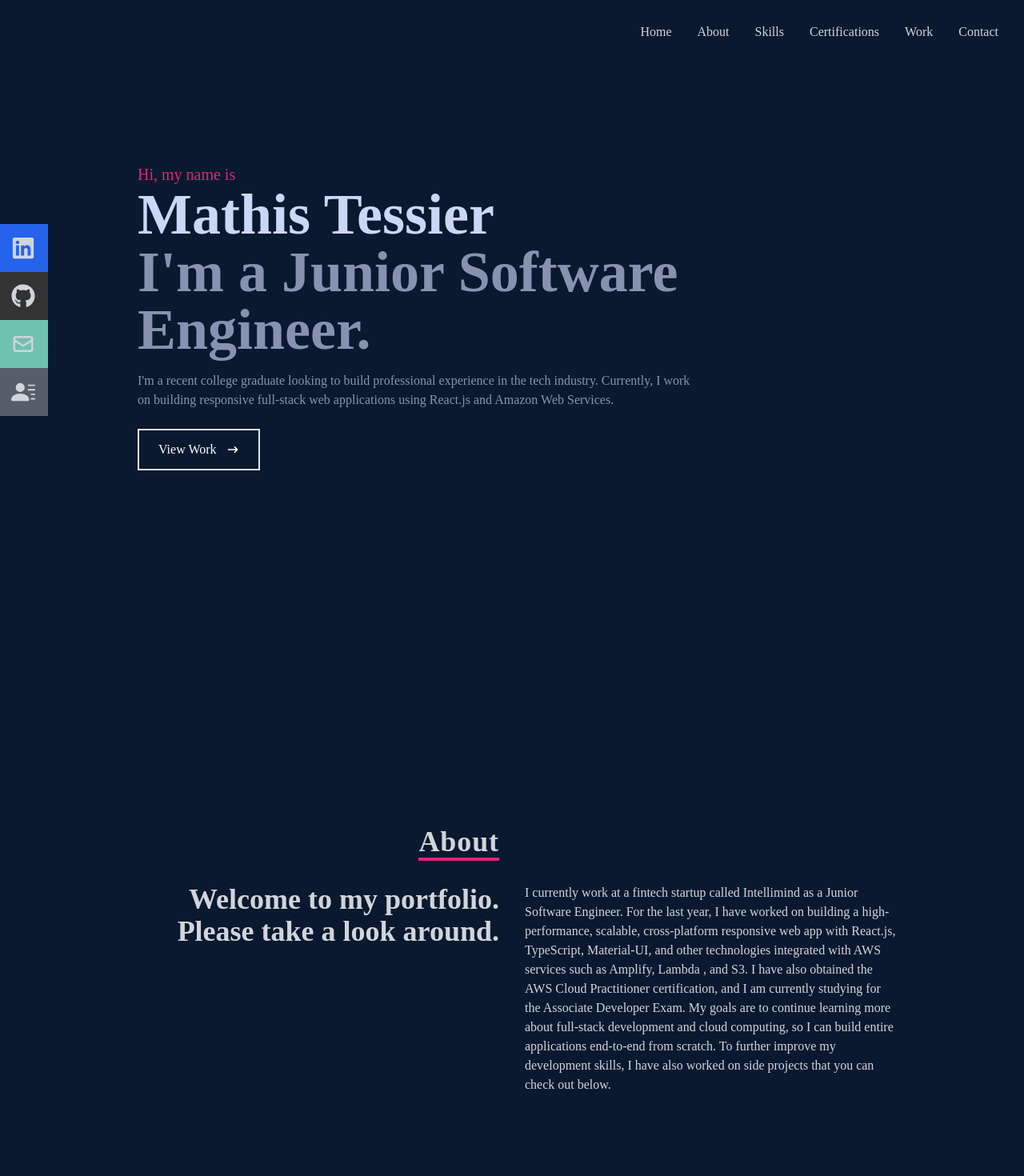
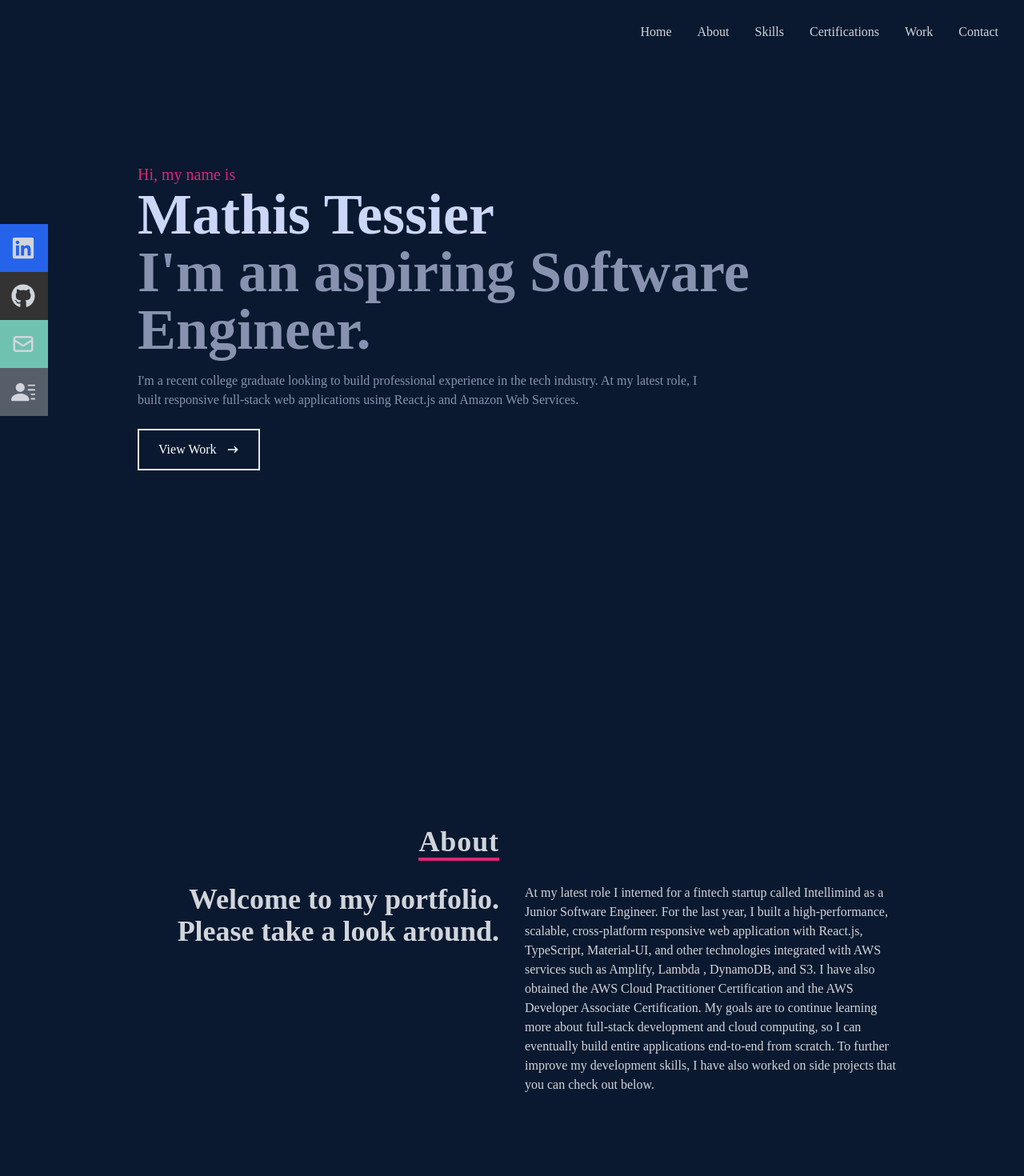
Before and after one commit to Mtessier809/new-portfolio, a React (Create React App) app: page / in a window 1280 px wide. Shown: the top 1470 px of the page at 80% size. Built offline with nearby package versions, Linux system fonts and the light colour scheme.

Commit message:
added dva cert and updated content in Home and About sections. Also linked updated resume

```diff
--- a/src/components/About.jsx
+++ b/src/components/About.jsx
@@ -20,17 +20,17 @@ const About = () => {
             <p>Welcome to my portfolio. Please take a look around.</p>
           </div>
           <p>
-            I currently work at a fintech startup called Intellimind as a Junior
-            Software Engineer. For the last year, I have worked on building a
-            high-performance, scalable, cross-platform responsive web app with
-            React.js, TypeScript, Material-UI, and other technologies integrated
-            with AWS services such as Amplify, Lambda , and S3. I have also
-            obtained the AWS Cloud Practitioner certification, and I am
-            currently studying for the Associate Developer Exam. My goals are to
-            continue learning more about full-stack development and cloud
-            computing, so I can build entire applications end-to-end from
-            scratch. To further improve my development skills, I have also
-            worked on side projects that you can check out below.
+            At my latest role I interned for a fintech startup called
+            Intellimind as a Junior Software Engineer. For the last year, I
+            built a high-performance, scalable, cross-platform responsive web
+            application with React.js, TypeScript, Material-UI, and other
+            technologies integrated with AWS services such as Amplify, Lambda ,
+            DynamoDB, and S3. I have also obtained the AWS Cloud Practitioner
+            Certification and the AWS Developer Associate Certification. My
+            goals are to continue learning more about full-stack development and
+            cloud computing, so I can eventually build entire applications
+            end-to-end from scratch. To further improve my development skills, I
+            have also worked on side projects that you can check out below.
           </p>
         </div>
       </div>
--- a/src/components/Certifications.jsx
+++ b/src/components/Certifications.jsx
@@ -1,5 +1,6 @@
 import React from "react";
 import cloudPractioner from "../assets/cloudPractioner.png";
+import dva from "../assets/dva.png";
 
 const Certifications = () => {
   return (
@@ -22,6 +23,9 @@ const Certifications = () => {
               alt="HTML logo"
             />
           </div>
+          <div className="shadow-md shadow-[#040c16] hover:scale-110 duration-500">
+            <img className="w-25 mx-auto" src={dva} alt="HTML logo" />
+          </div>
         </div>
       </div>
     </div>
--- a/src/components/Home.jsx
+++ b/src/components/Home.jsx
@@ -14,12 +14,12 @@ const Home = () => {
           Mathis Tessier
         </h1>
         <h2 className="text-4xl sm:text-7xl font-bold text-[#8892b0]">
-          I'm a Junior Software Engineer.
+          I'm an aspiring Software Engineer.
         </h2>
         <p className="text-[#8892b0] py-4 max-w-[700px]">
           I'm a recent college graduate looking to build professional experience
-          in the tech industry. Currently, I work on building responsive
-          full-stack web applications using React.js and Amazon Web Services.
+          in the tech industry. At my latest role, I built responsive full-stack
+          web applications using React.js and Amazon Web Services.
         </p>
         <div>
           <Link to="work" smooth={true} duration={500}>
--- a/src/components/Navbar.jsx
+++ b/src/components/Navbar.jsx
@@ -28,7 +28,7 @@ const Navbar = () => {
             </a>
           </li>
           <li>
-            <a href="https://drive.google.com/file/d/11-HBNAWLXhfnPaFN6MEKatnhHuqD5__C/view?usp=sharing">
+            <a href="https://drive.google.com/file/d/1UH7K2O1uKo3S07VJEl1GOSDrCUxkHfH_/view?usp=sharing">
               <BsFillPersonLinesFill size={25} />
             </a>
           </li>
@@ -146,7 +146,7 @@ const Navbar = () => {
           <li className="w-[160px] h-[60px] flex justify-between items-center ml-[-100px] hover:ml-[-10px] duration-300 bg-[#565f69]">
             <a
               className="flex justify-between items-center w-full text-gray-300"
-              href="https://drive.google.com/file/d/11-HBNAWLXhfnPaFN6MEKatnhHuqD5__C/view?usp=sharing"
+              href="https://drive.google.com/file/d/1UH7K2O1uKo3S07VJEl1GOSDrCUxkHfH_/view?usp=sharing"
             >
               Resume <BsFillPersonLinesFill size={30} />
             </a>
```
Also changed, not shown: src/assets/dva.png (added).
